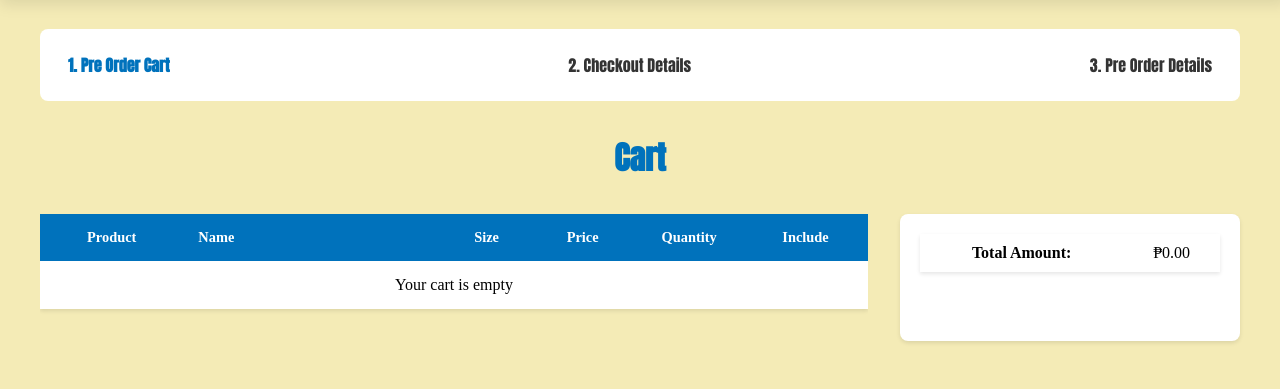
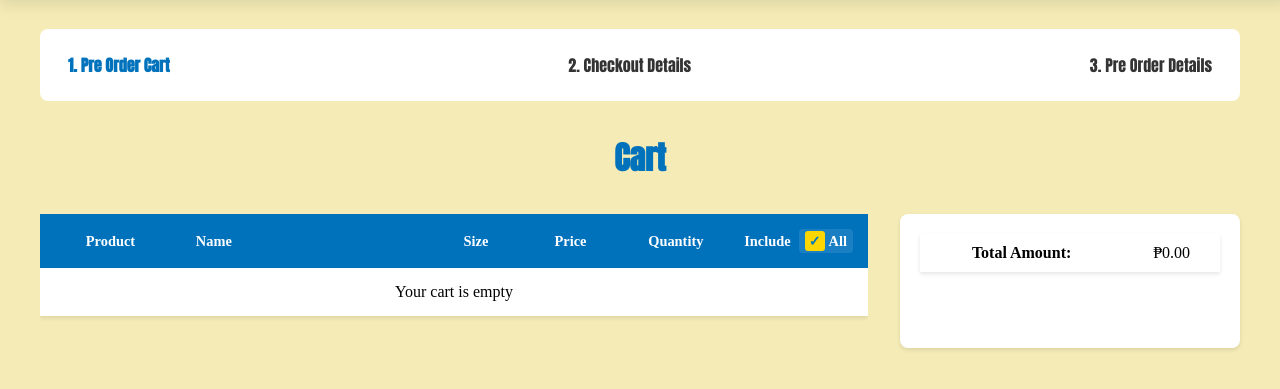
Before and after one commit to Dobee33/Proware, a PHP site: page /Pages/ProPreOrder.php in a window 1280 px wide. Shown: the part 71-460 px from the top of the page. Run offline with PHP 8.4, Linux system fonts and the light colour scheme; the visitor is signed in with stand-in values (Sample User, id 1); data that the repository does not hold is empty; some web fonts are replaced.

Commit message:
ProPreOrder page, add checkbox ALL

```diff
--- a/CSS/ProPreOrder.css
+++ b/CSS/ProPreOrder.css
@@ -208,11 +208,56 @@ h1 {
   width: 20px;
   height: 20px;
   cursor: pointer;
-  accent-color: var(--primary-color);
+  accent-color: #ffd700; /* Golden yellow color */
+  appearance: none;
+  -webkit-appearance: none;
+  background-color: white;
+  border: 2px solid #0077be;
+  border-radius: 3px;
+  position: relative;
+  margin: 0;
 }
 
 .include-checkbox:checked {
-  background-color: var(--primary-color);
+  background-color: #ffd700;
+  border-color: #ffd700;
+}
+
+.include-checkbox:checked::after {
+  content: "✓";
+  position: absolute;
+  color: #0077be; /* Primary blue color for the checkmark */
+  font-size: 14px;
+  left: 50%;
+  top: 50%;
+  transform: translate(-50%, -50%);
+  font-weight: bold;
+}
+
+.include-header {
+  display: flex;
+  align-items: center;
+  justify-content: center;
+  gap: 8px;
+}
+
+.all-label {
+  display: flex;
+  align-items: center;
+  gap: 4px;
+  font-size: 0.9rem;
+  background-color: rgba(255, 255, 255, 0.1);
+  padding: 2px 6px;
+  border-radius: 4px;
+}
+
+.all-label label {
+  color: white;
+  cursor: pointer;
+}
+
+.all-label .include-checkbox {
+  margin: 0;
 }
 
 /* Remove old toggle button styles */
--- a/Pages/ProPreOrder.php
+++ b/Pages/ProPreOrder.php
@@ -70,12 +70,20 @@
                     <table class="products-table">
                         <thead>
                             <tr>
-                                <th>Product</th>
-                                <th>Name</th>
-                                <th>Size</th>
-                                <th>Price</th>
-                                <th>Quantity</th>
-                                <th>Include</th>
+                                <th style="text-align: center;">Product</th>
+                                <th style="text-align: left;">Name</th>
+                                <th style="text-align: center;">Size</th>
+                                <th style="text-align: center;">Price</th>
+                                <th style="text-align: center;">Quantity</th>
+                                <th style="text-align: center;">
+                                    <div class="include-header">
+                                        <span>Include</span>
+                                        <span class="all-label">
+                                            <input type="checkbox" id="selectAllCheckbox" class="include-checkbox" checked>
+                                            <label for="selectAllCheckbox">All</label>
+                                        </span>
+                                    </div>
+                                </th>
                             </tr>
                         </thead>
                         <tbody>
```
Also changed, not shown: Javascript/ProPreOrder.js (+40 -1 lines).
